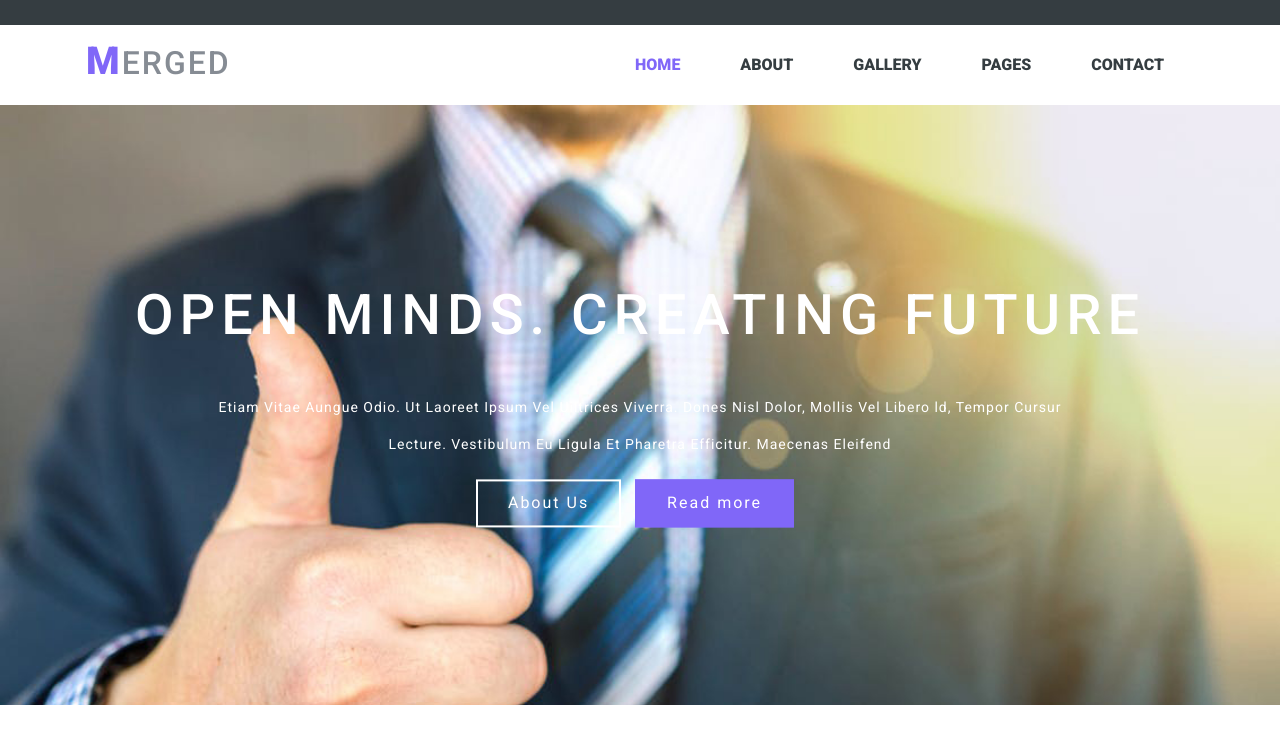
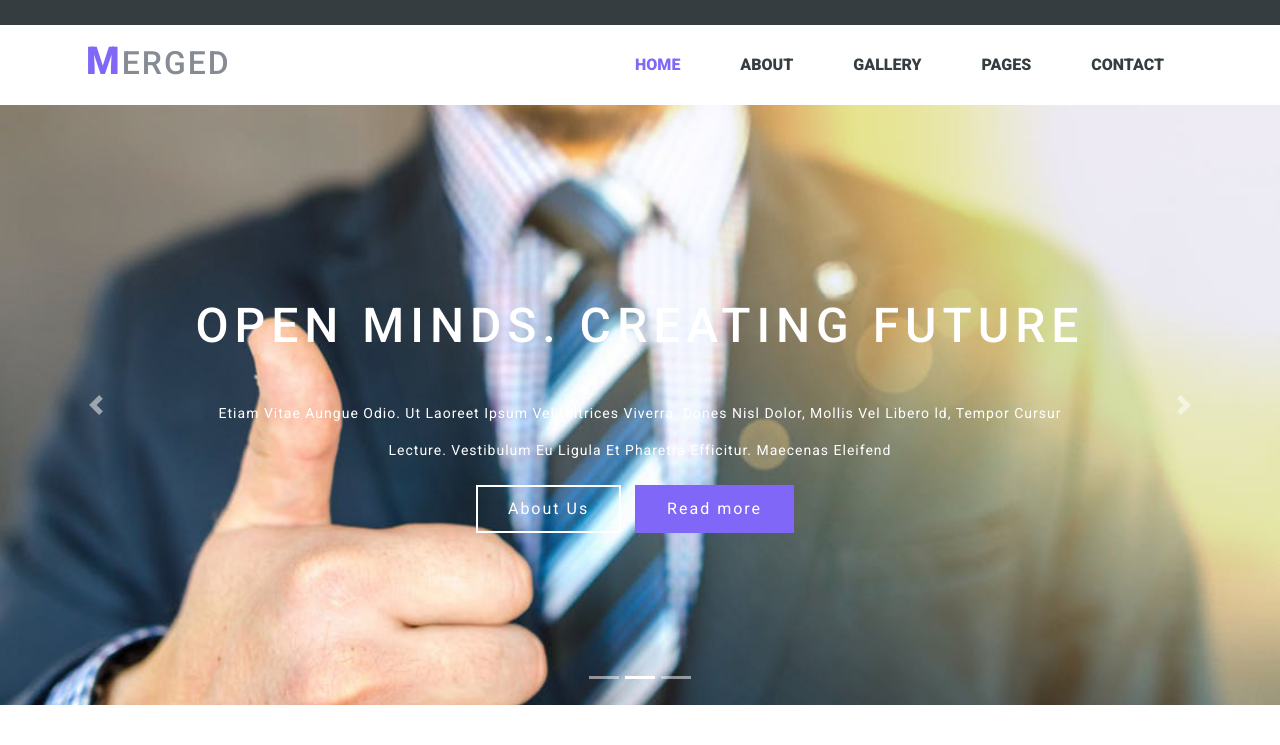
Before and after one commit to haupham03121997/Deadline_20-5-MergedLayout, a plain HTML site: page index.html in a window 1280 px wide. Shown: the part 55-800 px from the top of the page. Drawn offline with nearby package versions, Linux system fonts and the light colour scheme.

Commit message:
Thay đỏi carosuel

```diff
--- a/css/main.css
+++ b/css/main.css
@@ -65,7 +65,7 @@
        height: 600px;
        background: url('../img/b1.jpg') no-repeat;
        background-size: cover;
-       position: relative;
+       /* position: relative; */
    }
 
    .carousel__overlay {
@@ -77,28 +77,40 @@
        opacity: 0.4;
        filter: brightness(50%);
    }
-
-   .carousel__detail {
+   /* .carousel__detail {
        position: absolute;
        top: 50%;
        left: 50%;
        transform: translate(-50%, -50%);
        color: #fff;
+   } */
+
+   .carousel__detail1 {
+       text-align: center;
+       color: white;
+       width: 80%;
+       margin: auto;
+       margin-top: 15%;
+       /* position: absolute;
+       top: 50%;
+       left: 50%;
+       transform: translate(-50%, -50%);
+       z-index: 4; */
    }
 
-   .carousel__detail h1 {
+   .carousel__detail1 h1 {
        text-transform: uppercase;
        letter-spacing: 6px;
        font-weight: none;
-       font-size: 3.5rem;
+       font-size: 3rem;
    }
 
-   .carousel__detail p {
+   .carousel__detail1 p {
        letter-spacing: 1px;
        font-size: 14px;
    }
 
-   .carousel__detail .btn-about-us {
+   .carousel__detail1 .btn-about-us {
        background-color: transparent;
        padding: 10px 30px;
        color: #fff;
@@ -109,7 +121,7 @@
        transition: all 1s;
    }
 
-   .carousel__detail .btn-about-us:hover {
+   .carousel__detail1 .btn-about-us:hover {
        /* background-color: #8067f8;
        color: #fff;
        border: none;
--- a/index.html
+++ b/index.html
@@ -77,7 +77,17 @@
     <!-- CAROUSEL  -->
     <section class="carousel">
         <div class="carousel__overlay"></div>
-        <div class="carousel__detail container text-center ">
+
+        <div id="carouselExampleIndicators" class="carousel slide" data-ride="carousel">
+            <ol class="carousel-indicators">
+                <li data-target="#carouselExampleIndicators" data-slide-to="0" class="active"></li>
+                <li data-target="#carouselExampleIndicators" data-slide-to="1"></li>
+                <li data-target="#carouselExampleIndicators" data-slide-to="2"></li>
+                <!-- <li data-target="#carouselExampleIndicators" data-slide-to="3"></li> -->
+            </ol>
+            <div class="carousel-inner">
+                <div class="carousel-item active">
+                    <!-- <div class="carousel__detail container text-center ">
                         <h1>open minds. creating future</h1>
                         <p class=" mt-sm-3 mt-md-5">Etiam Vitae Aungue Odio. Ut Laoreet Ipsum Vel Uiltrices Viverra. Dones Nisl Dolor, Mollis Vel Libero ld, Tempor Cursur
                         </p>
@@ -86,6 +96,51 @@
                             <button class="btn-about-us btn ">About Us</button>
                             <button class="btn-read-more btn ">Read more</button>
                         </div>
+                    </div> -->
+                    <div class="carousel__detail1">
+                        <h1>open minds. creating future</h1>
+                        <p class=" mt-sm-3 mt-md-5">Etiam Vitae Aungue Odio. Ut Laoreet Ipsum Vel Uiltrices Viverra. Dones Nisl Dolor, Mollis Vel Libero ld, Tempor Cursur
+                        </p>
+                        <p>Lecture. Vestibulum Eu Ligula Et Pharetra Efficitur. Maecenas Eleifend</p>
+                        <div class="mt-4">
+                            <button class="btn-about-us btn ">About Us</button>
+                            <button class="btn-read-more btn ">Read more</button>
+                        </div>
+                    </div>
+                </div>
+                <div class="carousel-item">
+                    <div class="carousel__detail1">
+                        <h1>open minds. creating future</h1>
+                        <p class=" mt-sm-3 mt-md-5">Etiam Vitae Aungue Odio. Ut Laoreet Ipsum Vel Uiltrices Viverra. Dones Nisl Dolor, Mollis Vel Libero ld, Tempor Cursur
+                        </p>
+                        <p>Lecture. Vestibulum Eu Ligula Et Pharetra Efficitur. Maecenas Eleifend</p>
+                        <div class="mt-4">
+                            <button class="btn-about-us btn ">About Us</button>
+                            <button class="btn-read-more btn ">Read more</button>
+                        </div>
+                    </div>
+                </div>
+                <div class="carousel-item">
+                    <div class="carousel__detail1">
+                        <h1>open minds. creating future</h1>
+                        <p class=" mt-sm-3 mt-md-5">Etiam Vitae Aungue Odio. Ut Laoreet Ipsum Vel Uiltrices Viverra. Dones Nisl Dolor, Mollis Vel Libero ld, Tempor Cursur
+                        </p>
+                        <p>Lecture. Vestibulum Eu Ligula Et Pharetra Efficitur. Maecenas Eleifend</p>
+                        <div class="mt-4">
+                            <button class="btn-about-us btn ">About Us</button>
+                            <button class="btn-read-more btn ">Read more</button>
+                        </div>
+                    </div>
+                </div>
+            </div>
+            <a class="carousel-control-prev" href="#carouselExampleIndicators" role="button" data-slide="prev">
+                <span class="carousel-control-prev-icon" aria-hidden="true"></span>
+                <span class="sr-only">Previous</span>
+            </a>
+            <a class="carousel-control-next" href="#carouselExampleIndicators" role="button" data-slide="next">
+                <span class="carousel-control-next-icon" aria-hidden="true"></span>
+                <span class="sr-only">Next</span>
+            </a>
         </div>
     </section>
     <!-- END CAROUSEL  -->
```
Lines whose indentation alone changed are shown as unchanged.
